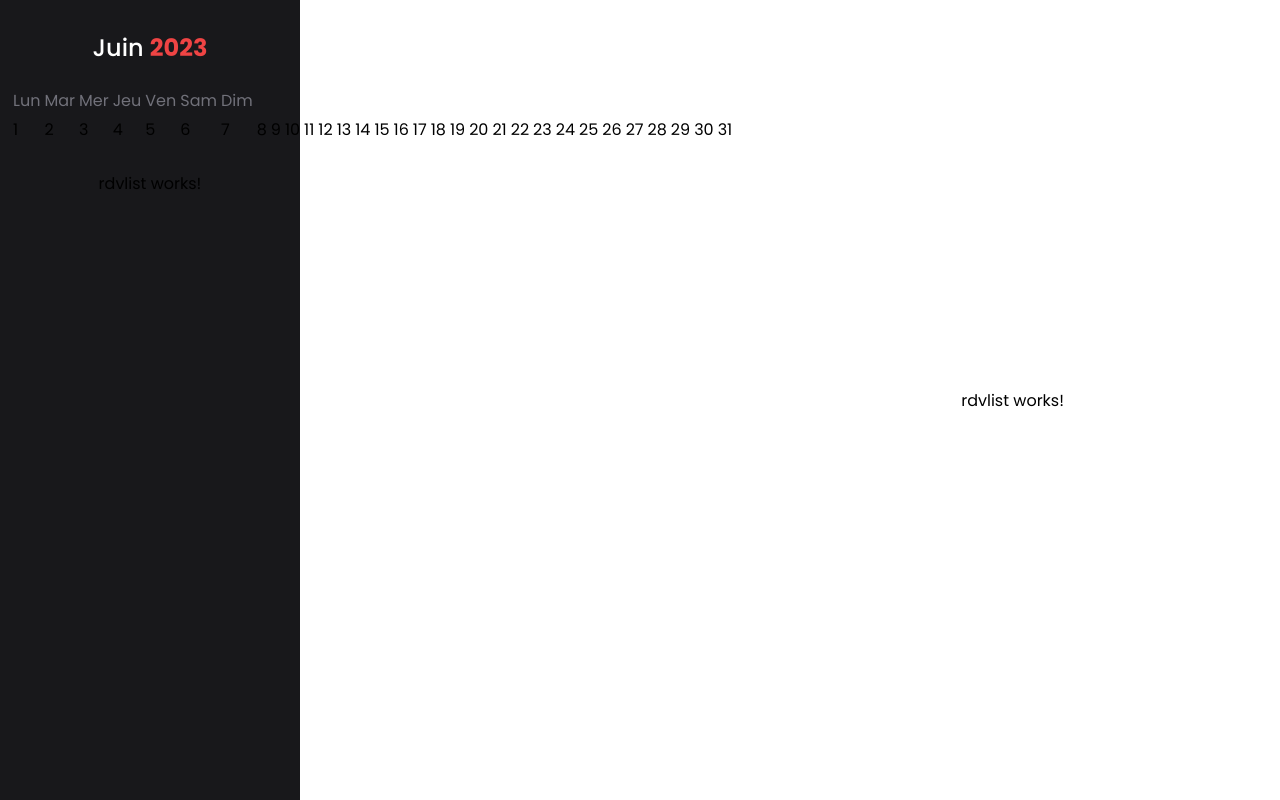
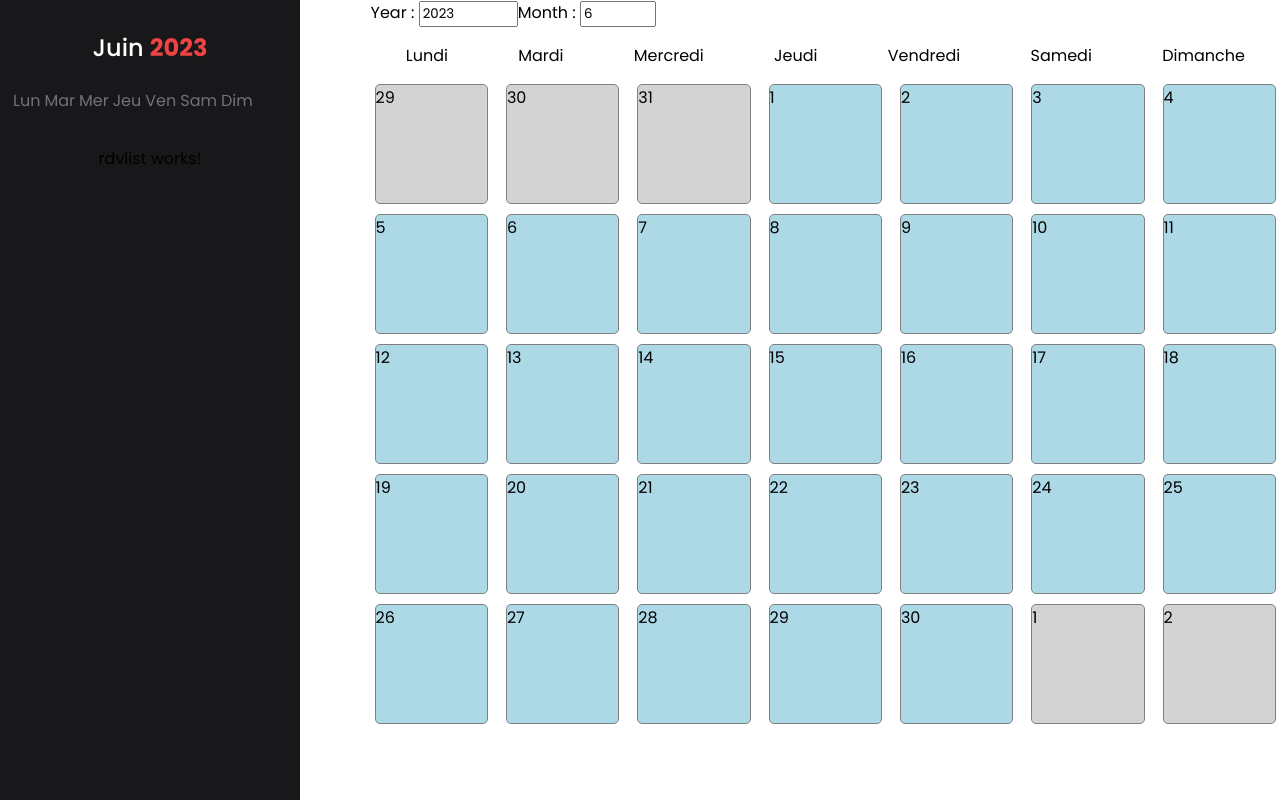
Before and after one commit to Coder269/projet-rdv, an Angular app: page / in a window 1280 px wide. Built offline with nearby package versions, Linux system fonts and the light colour scheme.

Commit message:
merge Mathias branch version

```diff
--- a/src/app/app.component.css
+++ b/src/app/app.component.css
@@ -1,5 +1,6 @@
 main {
   display: flex;
   flex-direction: row;
+  justify-content: space-between;
   width: 100%;
 }
--- a/src/app/app.module.ts
+++ b/src/app/app.module.ts
@@ -23,6 +23,7 @@ import { CalendarComponent } from './calendar/calendar.component';
     EditrdvComponent,
     SideBarComponent,
     MenuCalendarComponent,
+    CalendarComponent,
   ],
   imports: [BrowserModule, AppRoutingModule, FormsModule],
   providers: [],
--- a/src/app/side-bar/menu-calendar/menu-calendar.component.html
+++ b/src/app/side-bar/menu-calendar/menu-calendar.component.html
@@ -12,9 +12,7 @@
     </thead>
     <tbody>
       <tr>
-        <td *ngFor="let day of date.monthDays; let i = index">
-          {{ day }}
-        </td>
+        <td *ngFor="let day of date.monthDays; let i = index"></td>
       </tr>
     </tbody>
   </table>
--- a/src/app/side-bar/side-bar.component.css
+++ b/src/app/side-bar/side-bar.component.css
@@ -1,6 +1,6 @@
-aside {
+.asideContainer {
   height: 100vh;
-  width: 30%;
+  width: 25%;
   min-width: 300px;
   background-color: #18181B;
 }
--- a/src/app/side-bar/side-bar.component.html
+++ b/src/app/side-bar/side-bar.component.html
@@ -1,4 +1,4 @@
-<aside>
+<aside class="asideContainer">
   <app-menu-calendar></app-menu-calendar>
   <app-rdvlist></app-rdvlist>
 </aside>
```
Also changed, not shown: src/app/app-routing.module.ts (+6 -6 lines).
